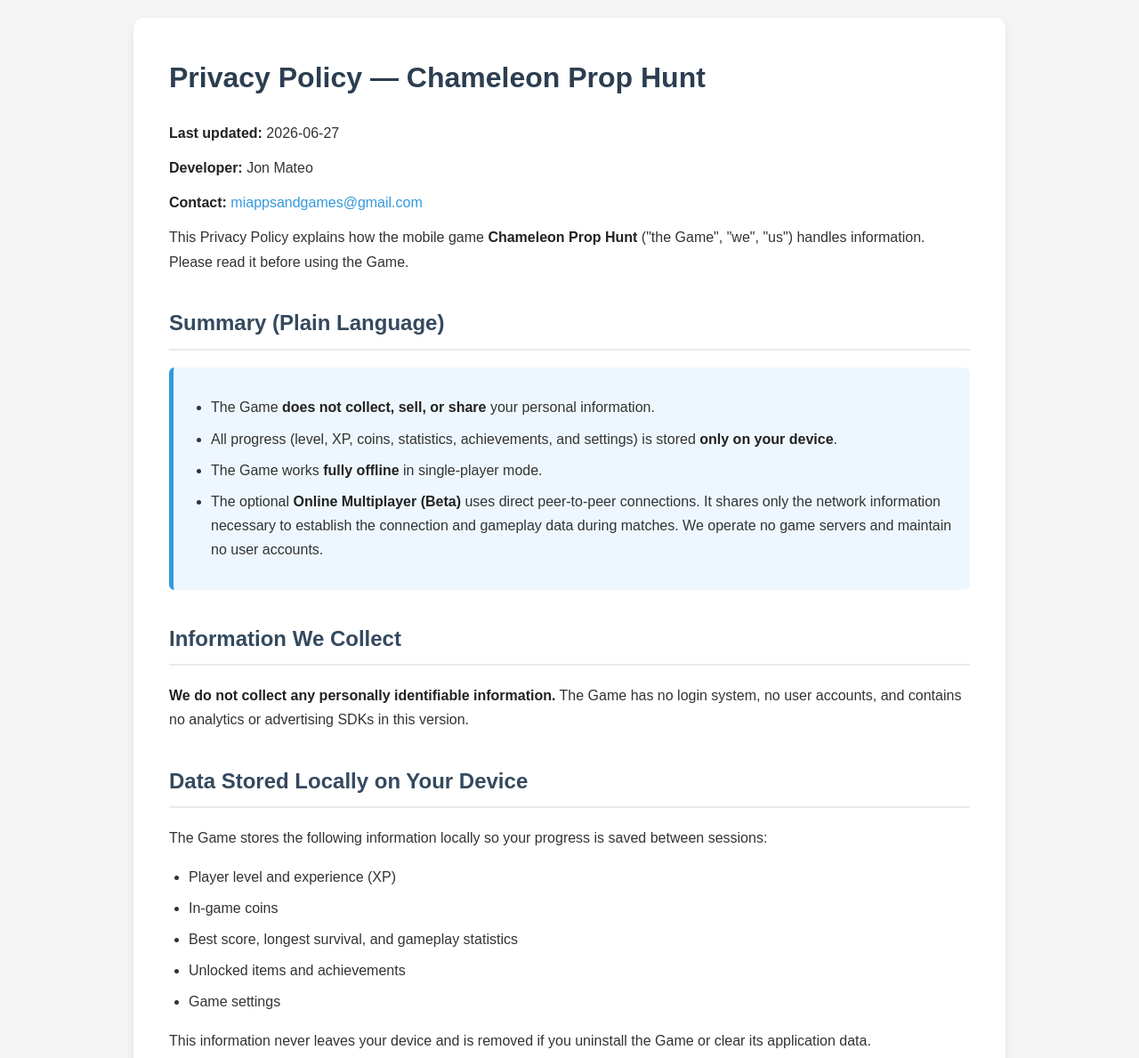
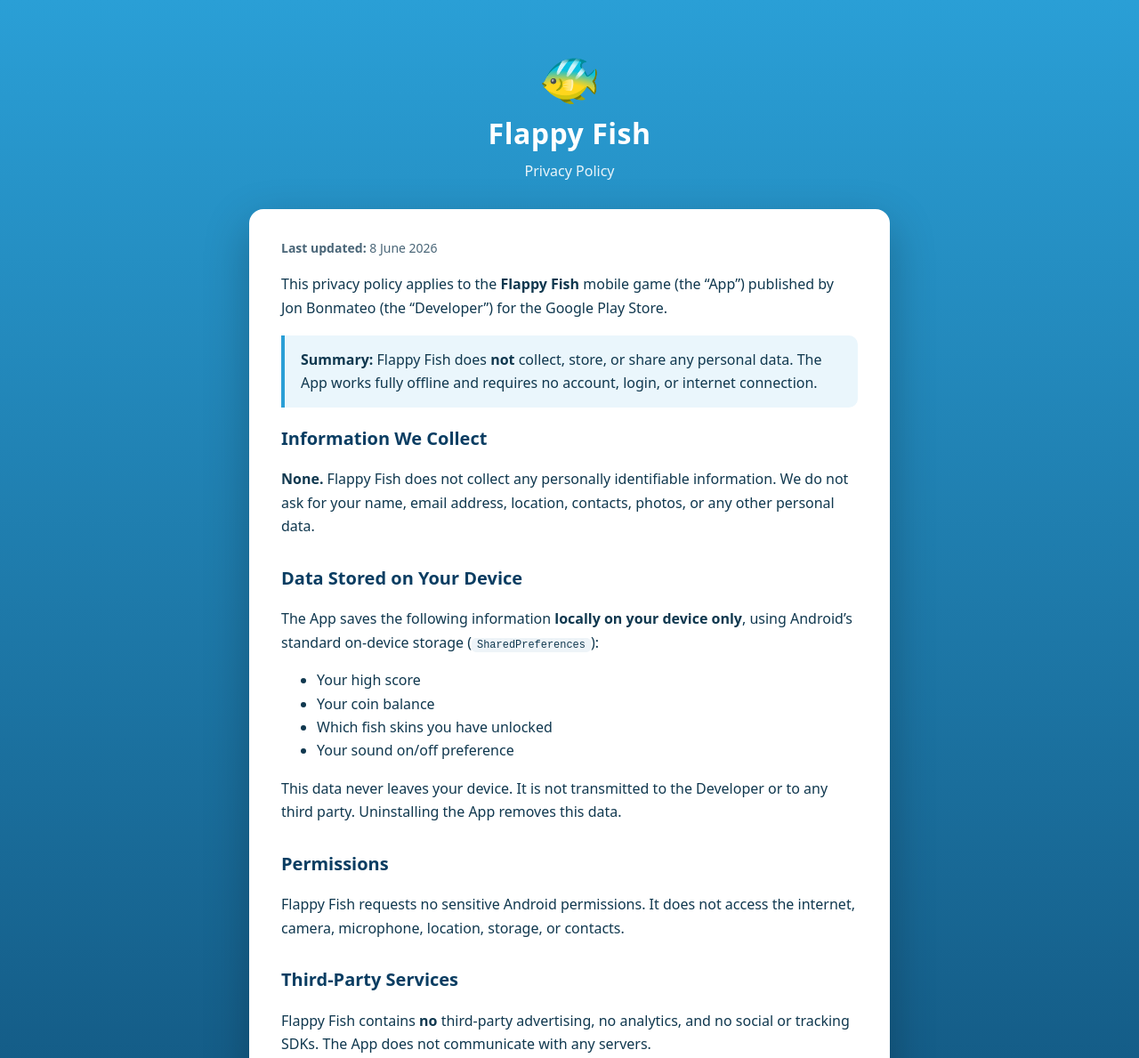
Before and after one commit to jonbonmateo/flappy-fish-privacy, a plain HTML site: page index.html in a window 1280 px wide. Shown: the top 1189 px of the page at 89% size. Drawn offline with Linux system fonts and the light colour scheme.

Commit message:
revert changes

```diff
--- a/index.html
+++ b/index.html
@@ -3,209 +3,96 @@
 <head>
   <meta charset="UTF-8">
   <meta name="viewport" content="width=device-width, initial-scale=1.0">
-    <title>Privacy Policy - Chameleon Prop Hunt</title>
-
+  <title>Flappy Fish — Privacy Policy</title>
   <style>
+    :root { --deep:#0A3D62; --surface:#2A9FD6; --ink:#10384f; --muted:#4a6678; }
+    * { box-sizing: border-box; }
     body {
-            font-family: Arial, Helvetica, sans-serif;
-            background: #f5f5f5;
-            color: #333;
-            margin: 0;
-            padding: 20px;
-            line-height: 1.7;
+      margin: 0; padding: 0;
+      font-family: system-ui, -apple-system, "Segoe UI", Roboto, sans-serif;
+      color: var(--ink); line-height: 1.65;
+      background: linear-gradient(180deg, #2A9FD6 0%, #0A3D62 100%);
+      min-height: 100vh;
     }
-
-        .container {
-            max-width: 900px;
-            margin: auto;
-            background: white;
-            padding: 40px;
-            border-radius: 12px;
-            box-shadow: 0 4px 12px rgba(0,0,0,0.08);
+    .wrap { max-width: 760px; margin: 0 auto; padding: 32px 20px 64px; }
+    header { text-align: center; color: #fff; padding: 28px 0 12px; }
+    header .fish { font-size: 56px; line-height: 1; }
+    header h1 { margin: 8px 0 2px; font-size: 32px; letter-spacing: .5px; }
+    header p { margin: 0; opacity: .9; }
+    main {
+      background: #fff; border-radius: 16px; padding: 32px 36px;
+      box-shadow: 0 18px 50px rgba(0,0,0,.25); margin-top: 18px;
     }
-
-        h1 {
-            color: #2c3e50;
-            margin-top: 0;
+    h2 { color: var(--deep); margin-top: 28px; font-size: 20px; }
+    h2:first-of-type { margin-top: 4px; }
+    .updated { color: var(--muted); font-size: 14px; margin-top: 0; }
+    code { background: #eef4f8; padding: 1px 6px; border-radius: 5px; font-size: .92em; }
+    a { color: var(--surface); }
+    .summary {
+      background: #eaf6fc; border-left: 4px solid var(--surface);
+      padding: 14px 18px; border-radius: 0 10px 10px 0; margin: 18px 0;
     }
-
-        h2 {
-            color: #34495e;
-            margin-top: 35px;
-            border-bottom: 2px solid #eaeaea;
-            padding-bottom: 8px;
-        }
-
-        p {
-            margin: 12px 0;
-        }
-
-        ul {
-            padding-left: 22px;
-        }
-
-        li {
-            margin: 8px 0;
-        }
-
-        .summary {
-            background: #eef7ff;
-            border-left: 5px solid #3498db;
-            padding: 15px 20px;
-            border-radius: 6px;
-        }
-
-        .footer {
-            margin-top: 40px;
-            font-size: 0.9em;
-            color: #666;
-            text-align: center;
-            border-top: 1px solid #ddd;
-            padding-top: 20px;
-        }
-
-        a {
-            color: #3498db;
-            text-decoration: none;
-        }
-
-        a:hover {
-            text-decoration: underline;
-        }
-
-        strong {
-            color: #222;
-        }
+    footer { text-align: center; color: #cfe6f4; font-size: 13px; margin-top: 26px; }
   </style>
 </head>
 <body>
-
-<div class="container">
-
-    <h1>Privacy Policy — Chameleon Prop Hunt</h1>
-
-    <p><strong>Last updated:</strong> 2026-06-27</p>
-    <p><strong>Developer:</strong> Jon Mateo</p>
-    <p><strong>Contact:</strong> <a href="mailto:miappsandgames@gmail.com">miappsandgames@gmail.com</a></p>
-
-    <p>
-        This Privacy Policy explains how the mobile game
-        <strong>Chameleon Prop Hunt</strong> ("the Game", "we", "us")
-        handles information. Please read it before using the Game.
-    </p>
-
-    <h2>Summary (Plain Language)</h2>
+  <div class="wrap">
+    <header>
+      <div class="fish">🐠</div>
+      <h1>Flappy Fish</h1>
+      <p>Privacy Policy</p>
+    </header>
+    <main>
+      <p class="updated"><strong>Last updated:</strong> 8 June 2026</p>
+      <p>This privacy policy applies to the <strong>Flappy Fish</strong> mobile game (the
+         &ldquo;App&rdquo;) published by Jon Bonmateo (the &ldquo;Developer&rdquo;) for the
+         Google Play Store.</p>
 
       <div class="summary">
-        <ul>
-            <li>The Game <strong>does not collect, sell, or share</strong> your personal information.</li>
-            <li>All progress (level, XP, coins, statistics, achievements, and settings) is stored <strong>only on your device</strong>.</li>
-            <li>The Game works <strong>fully offline</strong> in single-player mode.</li>
-            <li>The optional <strong>Online Multiplayer (Beta)</strong> uses direct peer-to-peer connections. It shares only the network information necessary to establish the connection and gameplay data during matches. We operate no game servers and maintain no user accounts.</li>
-        </ul>
+        <strong>Summary:</strong> Flappy Fish does <strong>not</strong> collect, store, or
+        share any personal data. The App works fully offline and requires no account, login,
+        or internet connection.
       </div>
 
       <h2>Information We Collect</h2>
+      <p><strong>None.</strong> Flappy Fish does not collect any personally identifiable
+         information. We do not ask for your name, email address, location, contacts, photos,
+         or any other personal data.</p>
 
-    <p>
-        <strong>We do not collect any personally identifiable information.</strong>
-        The Game has no login system, no user accounts, and contains no analytics or advertising SDKs in this version.
-    </p>
-
-    <h2>Data Stored Locally on Your Device</h2>
-
-    <p>The Game stores the following information locally so your progress is saved between sessions:</p>
-
+      <h2>Data Stored on Your Device</h2>
+      <p>The App saves the following information <strong>locally on your device only</strong>,
+         using Android&rsquo;s standard on-device storage (<code>SharedPreferences</code>):</p>
       <ul>
-        <li>Player level and experience (XP)</li>
-        <li>In-game coins</li>
-        <li>Best score, longest survival, and gameplay statistics</li>
-        <li>Unlocked items and achievements</li>
-        <li>Game settings</li>
+        <li>Your high score</li>
+        <li>Your coin balance</li>
+        <li>Which fish skins you have unlocked</li>
+        <li>Your sound on/off preference</li>
       </ul>
-
-    <p>
-        This information never leaves your device and is removed if you uninstall the Game
-        or clear its application data.
-    </p>
-
-    <h2>Online Multiplayer (Optional)</h2>
-
-    <p>If you choose to use the optional <strong>Online Multiplayer (Beta)</strong> feature:</p>
-
-    <ul>
-        <li>A direct network connection is established between your device and the host or other connected players.</li>
-        <li>Your in-game position and selected role are transmitted during gameplay so other players can see your character.</li>
-        <li>Your device's IP address is visible to the host, as required for any direct peer-to-peer internet connection.</li>
-        <li>We do not operate multiplayer servers, do not log this information, and do not retain it.</li>
-    </ul>
+      <p>This data never leaves your device. It is not transmitted to the Developer or to any
+         third party. Uninstalling the App removes this data.</p>
 
       <h2>Permissions</h2>
-
-    <p>
-        The Game requests only the permissions necessary to function,
-        including network access for the optional multiplayer feature.
-        It does not request access to your contacts, location, camera,
-        microphone, photos, or files.
-    </p>
-
-    <h2>Children's Privacy</h2>
-
-    <p>
-        The Game does not knowingly collect personal information from anyone,
-        including children under the age of 13.
-        No personal information is collected by us.
-    </p>
+      <p>Flappy Fish requests no sensitive Android permissions. It does not access the
+         internet, camera, microphone, location, storage, or contacts.</p>
 
       <h2>Third-Party Services</h2>
+      <p>Flappy Fish contains <strong>no</strong> third-party advertising, no analytics, and
+         no social or tracking SDKs. The App does not communicate with any servers.</p>
 
-    <p>
-        This version of the Game contains
-        <strong>no third-party advertising, analytics, or tracking services.</strong>
-    </p>
-
-    <p>
-        If a future version introduces advertisements, in-app purchases,
-        analytics, or similar services, this Privacy Policy will be updated
-        before those features are released and will identify the relevant
-        third-party providers and their data practices.
-    </p>
-
-    <h2>Data Security</h2>
-
-    <p>
-        Because we do not transmit or store personal information,
-        there is no personal data for us to secure on our servers.
-        Game progress stored on your device is protected by your device's
-        normal application sandbox and operating system security.
-    </p>
+      <h2>Children&rsquo;s Privacy</h2>
+      <p>Flappy Fish is suitable for all ages. Because the App collects no data whatsoever, it
+         is compliant with children&rsquo;s privacy regulations such as COPPA and the GDPR-K.
+         We do not knowingly collect information from anyone, including children under 13.</p>
 
       <h2>Changes to This Policy</h2>
-
-    <p>
-        We may update this Privacy Policy from time to time.
-        The "Last updated" date at the top of this page indicates when
-        changes were made.
-        Continued use of the Game after changes become effective constitutes
-        acceptance of the revised Privacy Policy.
-    </p>
+      <p>If this policy changes, the updated version will be posted at the same URL with a new
+         &ldquo;Last updated&rdquo; date.</p>
 
       <h2>Contact</h2>
-
-    <p>
-        If you have questions about this Privacy Policy, please contact:
-    </p>
-
-    <p>
-        <strong>Email:</strong>
-        <a href="mailto:miappsandgames@gmail.com">miappsandgames@gmail.com</a>
-    </p>
-
-    <div class="footer">
-        © 2026 Jon Mateo. All rights reserved.
+      <p>If you have any questions about this privacy policy, contact the Developer at:<br>
+         <a href="mailto:miappsandgames@gmail.com">miappsandgames@gmail.com</a></p>
+    </main>
+    <footer>&copy; 2026 Jon Mateo · Flappy Fish</footer>
   </div>
-
-</div>
-
 </body>
 </html>
```
Lines whose indentation alone changed are shown as unchanged.
